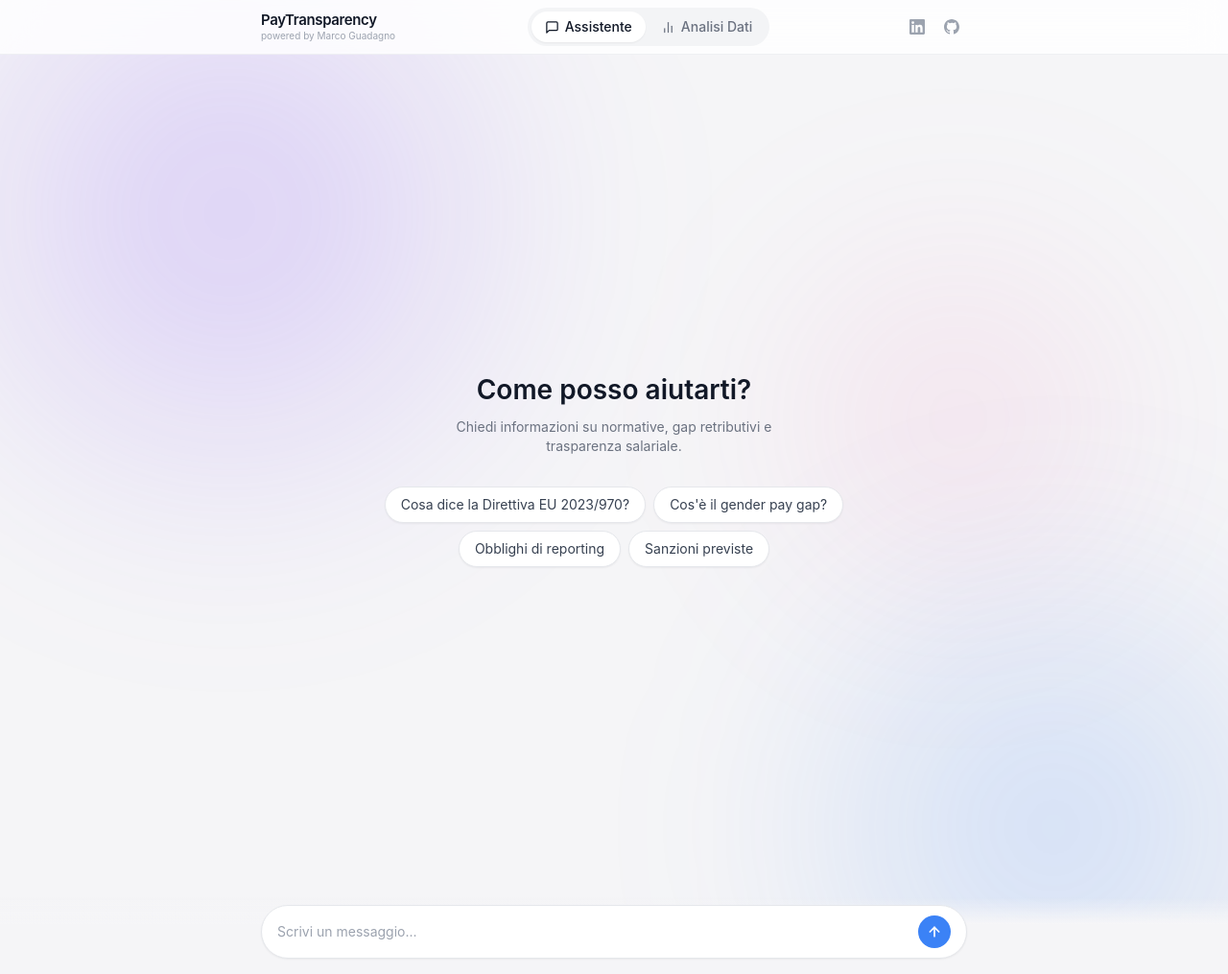
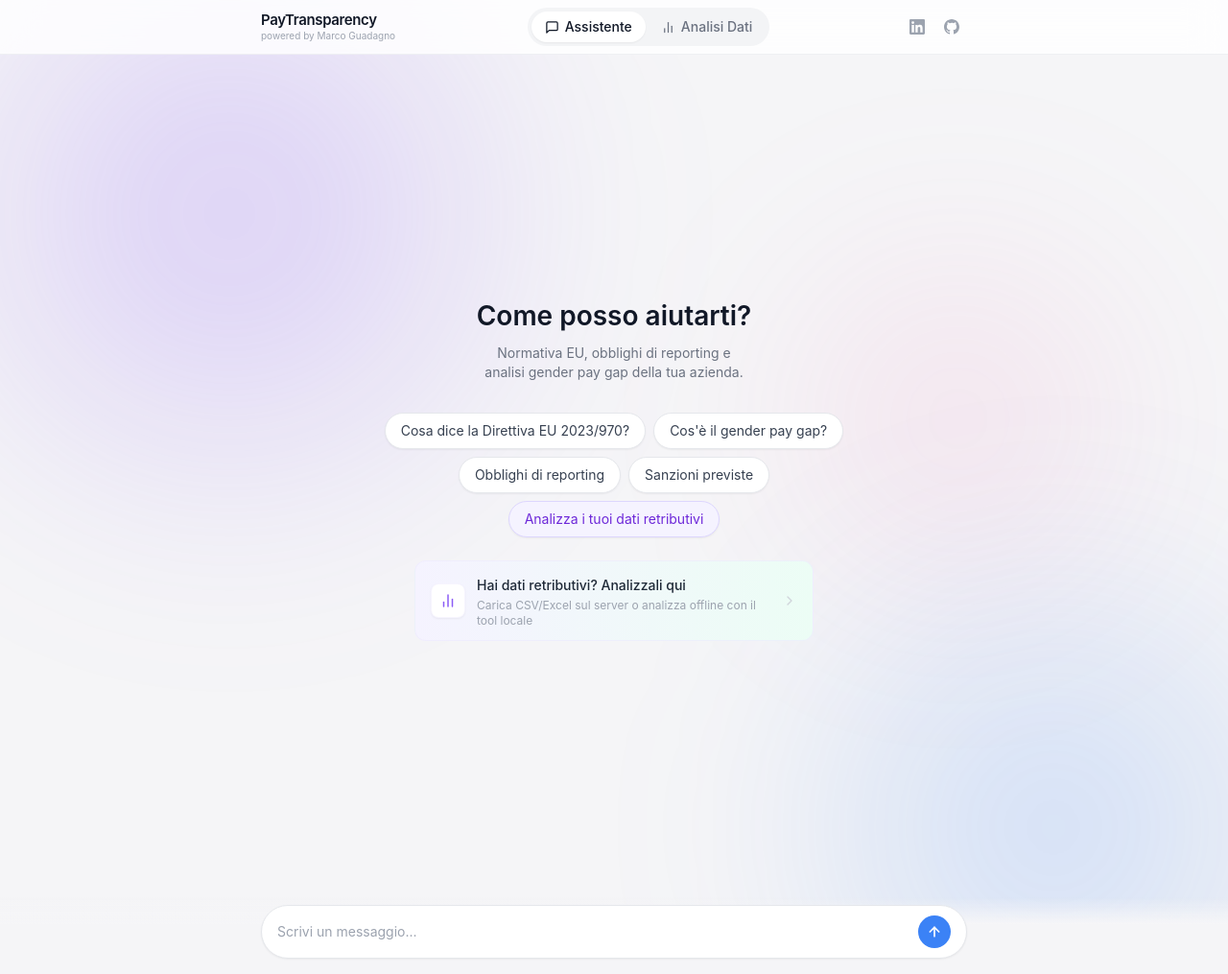
Before and after one commit to marcoguad-HR/pay-transparency-tool, a FastAPI app: page / in a window 1280 px wide. Shown: the whole page at 96% size. Run offline with FastAPI, Linux system fonts and the light colour scheme; some libraries are stand-ins or nearby versions.

Commit message:
feat: add cross-promotion UX for data analysis adoption
- Add violet 'Analizza i tuoi dati retributivi' chip in chat empty state
- Update subtitle to mention company pay gap analysis
- Add discovery banner with privacy options below chips

Co-Authored-By: Claude Opus 4.6 <noreply@anthropic.com>

```diff
--- a/templates/index.html
+++ b/templates/index.html
@@ -108,7 +108,7 @@
                     Come posso aiutarti?
                 </h1>
                 <p class="text-gray-500 text-center text-sm px-4 mb-8">
-                    Chiedi informazioni su normative, gap retributivi e<br class="hidden sm:inline"> trasparenza salariale.
+                    Normativa EU, obblighi di reporting e<br class="hidden sm:inline"> analisi gender pay gap della tua azienda.
                 </p>
 
                 <!-- Suggestion chips -->
@@ -128,6 +128,31 @@
                     <button onclick="sendChip('Quali sanzioni prevede la Direttiva EU per le aziende non conformi?')"
                             class="px-4 py-2 rounded-full border border-gray-200 bg-white text-sm text-gray-700 hover:bg-gray-50 hover:border-gray-300 active:bg-gray-100 transition-colors shadow-sm cursor-pointer">
                         Sanzioni previste
+                    </button>
+                    <button onclick="switchTab('analisi')"
+                            class="px-4 py-2 rounded-full border border-violet-200 bg-violet-50 text-sm text-violet-700 hover:bg-violet-100 hover:border-violet-300 active:bg-violet-200 transition-colors shadow-sm cursor-pointer">
+                        Analizza i tuoi dati retributivi
+                    </button>
+                </div>
+
+                <!-- Discovery banner: analisi dati -->
+                <div class="mt-6 max-w-md px-4 pointer-events-auto">
+                    <button onclick="switchTab('analisi')"
+                            class="w-full flex items-center gap-3 px-4 py-3 rounded-xl bg-gradient-to-r from-violet-50 to-emerald-50 border border-violet-100/60 hover:border-violet-200 transition-all cursor-pointer text-left group">
+                        <div class="flex-shrink-0 w-9 h-9 rounded-lg bg-white shadow-sm flex items-center justify-center border border-violet-100/50">
+                            <svg class="w-[18px] h-[18px] text-violet-500" viewBox="0 0 24 24" fill="none" stroke="currentColor" stroke-width="2" stroke-linecap="round" stroke-linejoin="round">
+                                <line x1="18" y1="20" x2="18" y2="10"></line>
+                                <line x1="12" y1="20" x2="12" y2="4"></line>
+                                <line x1="6" y1="20" x2="6" y2="14"></line>
+                            </svg>
+                        </div>
+                        <div class="flex-1 min-w-0">
+                            <span class="text-sm font-medium text-gray-800 group-hover:text-violet-700 transition-colors">Hai dati retributivi? Analizzali qui</span>
+                            <span class="block text-xs text-gray-400 mt-0.5">Carica CSV/Excel sul server o analizza offline con il tool locale</span>
+                        </div>
+                        <svg class="w-4 h-4 text-gray-300 group-hover:text-violet-400 transition-colors flex-shrink-0" viewBox="0 0 24 24" fill="none" stroke="currentColor" stroke-width="2" stroke-linecap="round" stroke-linejoin="round">
+                            <polyline points="9 18 15 12 9 6"></polyline>
+                        </svg>
                     </button>
                 </div>
 
```
